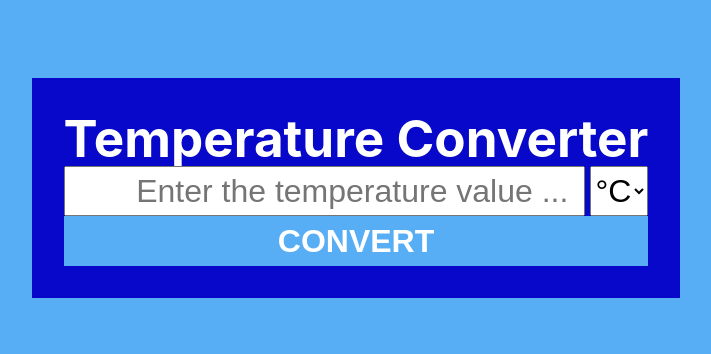
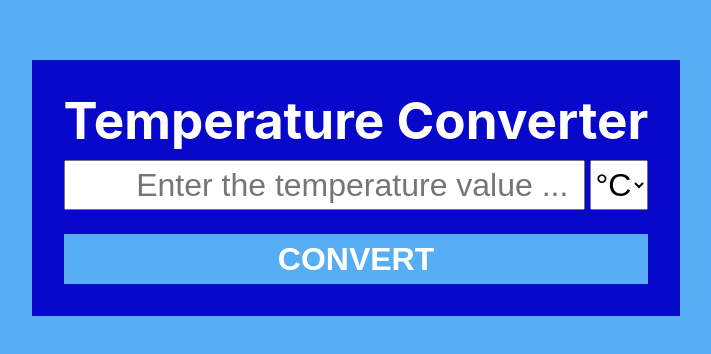
Before and after one commit to jatempa/temperature-converter, a Vue app in the folder client/: page / in a window 1280 px wide. Shown: the part 212-566 px from the top of the page, without its empty margins (284-995 px from the left). Built offline with nearby package versions, Linux system fonts and the light colour scheme.

Commit message:
Update 'margin' property

```diff
--- a/client/src/App.vue
+++ b/client/src/App.vue
@@ -53,6 +53,7 @@ const formattedResult = computed(() => {
 
 <style scoped>
 #inputs-container {
+  margin-top: 0.75em;
   height: 50px;
   display: flex;
   justify-content: center;
--- a/client/src/components/CustomButton.vue
+++ b/client/src/components/CustomButton.vue
@@ -17,6 +17,7 @@ export default {
 
 <style scoped>
 button {
+  margin-top: 0.75em;
   width: 100%;
   height: 50px;
   font-size: 2rem;
--- a/client/src/components/CustomLabel.vue
+++ b/client/src/components/CustomLabel.vue
@@ -7,11 +7,10 @@
 <style scoped>
 #result {
   background-color: white;
-  margin: 0.75em auto;
+  margin-top: 0.75em;
   padding: 0.25em;
   width: 100%;
   font-size: 2rem;
   text-align: center;
-  vertical-align: middle;
 }
 </style>
```
